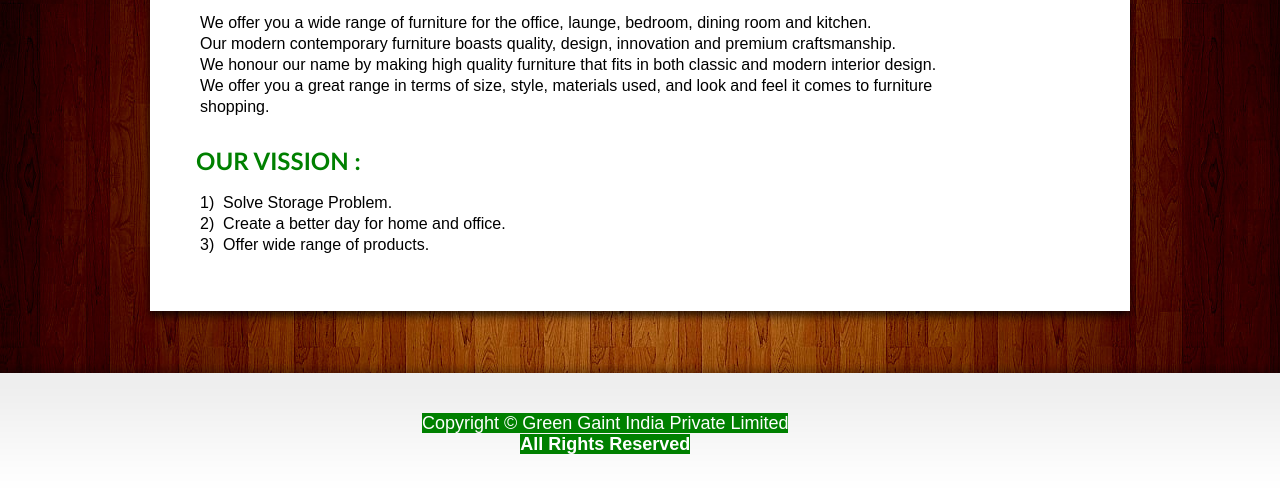
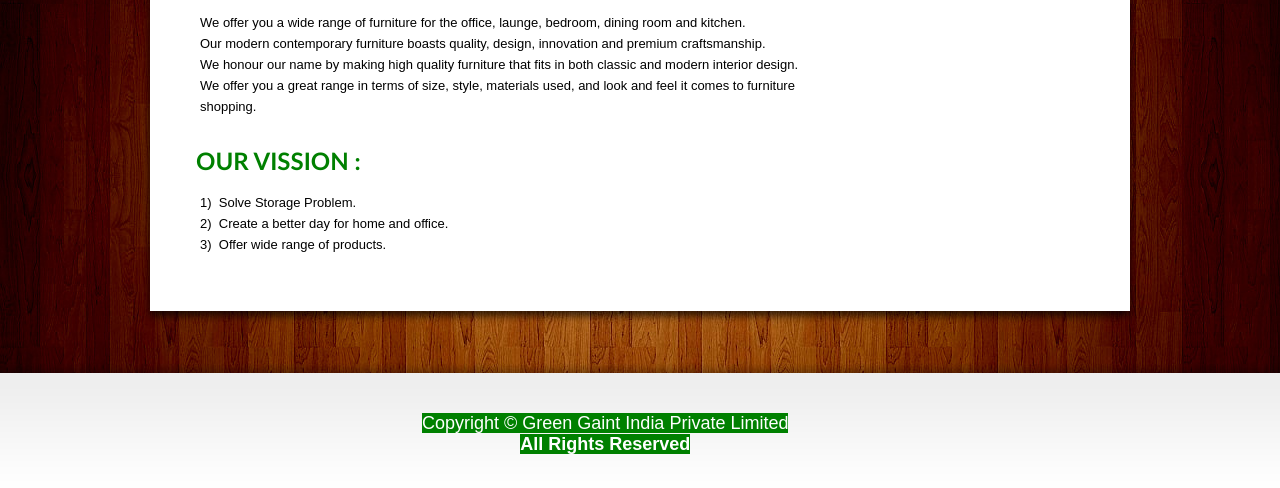
Before and after one commit to sadiquedec/greengintindia, a plain HTML site: page about-us.html in a window 1280 px wide. Shown: the part 332-820 px from the top of the page. Drawn offline with nearby package versions, Linux system fonts and the light colour scheme.

Commit message:
Update about-us.html

```diff
--- a/about-us.html
+++ b/about-us.html
@@ -88,7 +88,7 @@ WELCOME TO GREEN GAINT INDIA PVT LTD.</marquee>
                     <div class="grid_12">
                       <div class="indent-left">
                         <h3 class="p2" style="color:green;">About Us</h3>
-						<p style="font-size: medium;color: black;    font-weight: normal;text-align:justify;text-justify: inter-word;">
+						<p style="font-size: small;color: black;    font-weight: normal;text-align:justify;text-justify: inter-word;">
 						We offer you a wide range of furniture for the office,
 						launge, bedroom, dining room and kitchen. <br>Our modern
 						contemporary furniture boasts quality, design, innovation
@@ -100,7 +100,7 @@ WELCOME TO GREEN GAINT INDIA PVT LTD.</marquee>
 
 
 						<h1 style="font-size: x-large;color: green;    font-weight: bolder;">OUR VISSION : </h1><br>
-						<p style="font-size: medium;color: black;    font-weight: normal;text-align:justify;text-justify: inter-word;">
+						<p style="font-size: small;color: black;    font-weight: normal;text-align:justify;text-justify: inter-word;">
 						1)&nbsp;&nbsp;Solve Storage Problem.<br>
 						2)&nbsp;&nbsp;Create a better day for home and office.<br>
 						3)&nbsp;&nbsp;Offer wide range of products.
```
